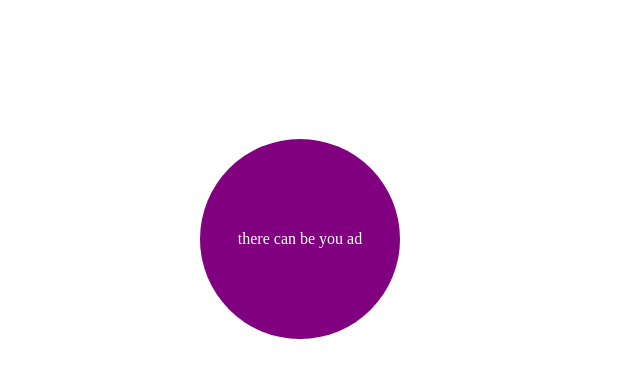
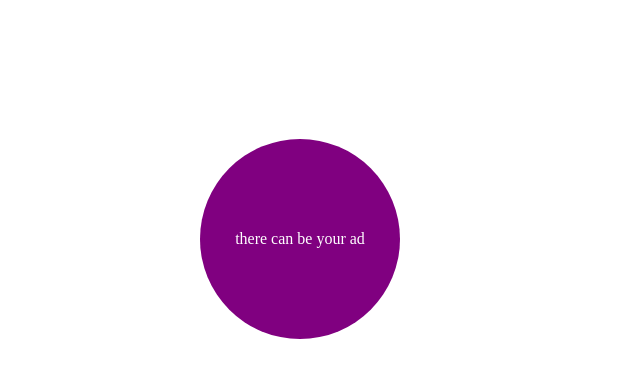
Before and after one commit to VadymDukhopela/teymax, a plain HTML site: page index.html in a window 1280 px wide. Shown: the full height of the page, 0-640 px from the left. Drawn offline with Linux system fonts and the light colour scheme.

Commit message:
Update index.html

```diff
--- a/index.html
+++ b/index.html
@@ -9,6 +9,6 @@
     <title>Document</title>
 </head>
 <body>
-    <div id="circle" class="circle">there can be you ad</div>
+    <div id="circle" class="circle">there can be your ad</div>
 </body>
 </html>
```
